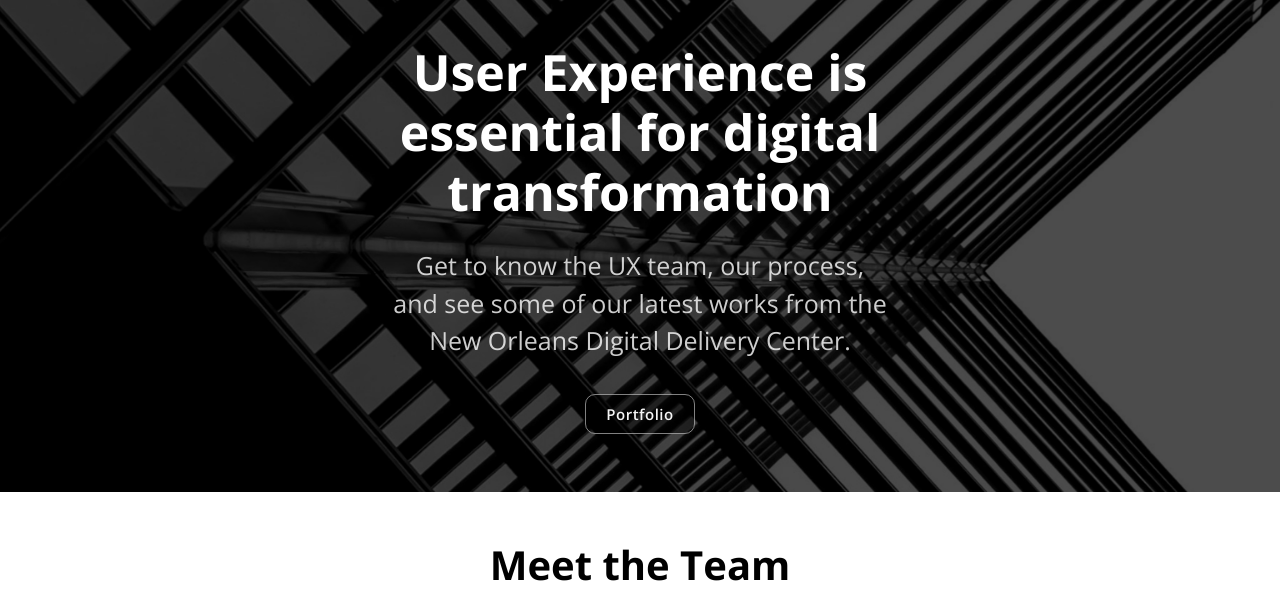
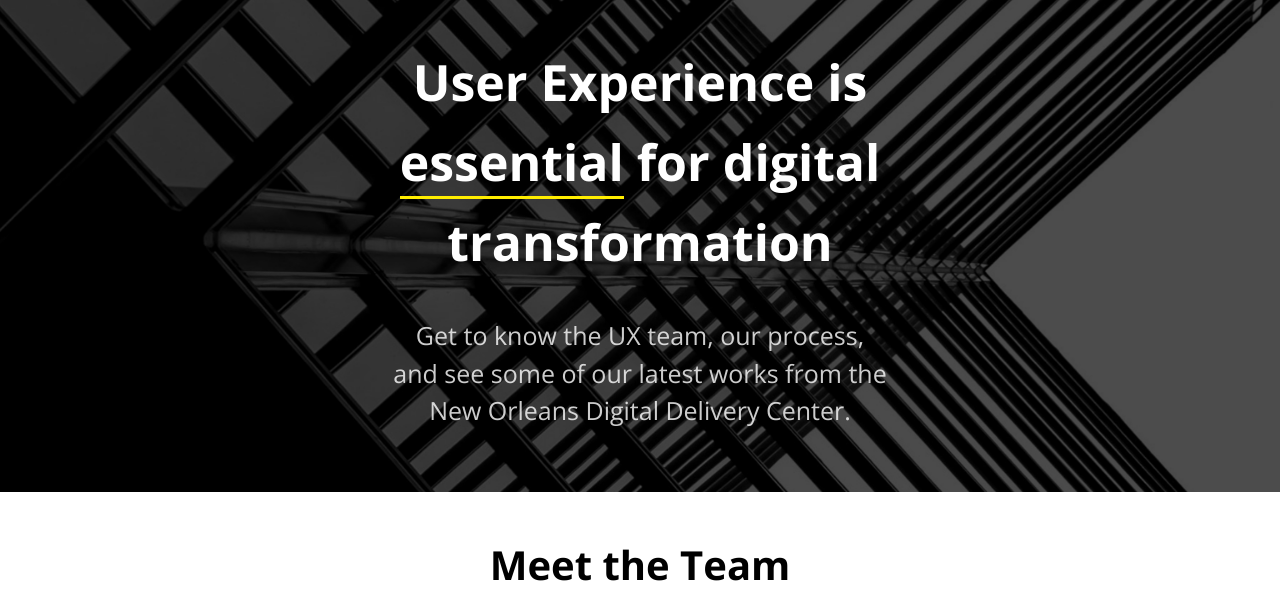
Before and after one commit to mbutynski2/my-app, a Gatsby site: page / in a window 1280 px wide. Shown: the part 108-723 px from the top of the page. Built offline with nearby package versions, Linux system fonts and the light colour scheme; Gatsby itself is replaced by a stand-in of ours.

Commit message:
removed portoflio button and underlined hero

```diff
--- a/src/components/layout.css
+++ b/src/components/layout.css
@@ -33,7 +33,7 @@
    margin: 0;
    color: white;
    font-size: 50px;
-   line-height: 1.2;
+   line-height: 1.6;
  }
 
  .Hero p {
@@ -41,6 +41,7 @@
    font-size: 25px;
    line-height: 1.5;
    padding-bottom: 20px;
+   padding-top: 10px;
  }
 
  .Hero a {
--- a/src/pages/index.js
+++ b/src/pages/index.js
@@ -10,11 +10,11 @@ const IndexPage = () => (
     <SEO title="Home" />
     <div className="Hero">
       <div className="HeroGroup">
-        <h1>User Experience is essential for digital transformation</h1>
+        <h1>User Experience is <span className="Underline">essential</span> for digital transformation</h1>
         <p>Get to know the UX team, our process, <br />and see some of our latest works from the New Orleans Digital Delivery Center.</p>
-        <div>
+        {/* <div>
         <Link to="/using-typescript/">Portfolio</Link>
-        </div>
+        </div> */}
       </div>
     </div>
     <div className="Title">
```
